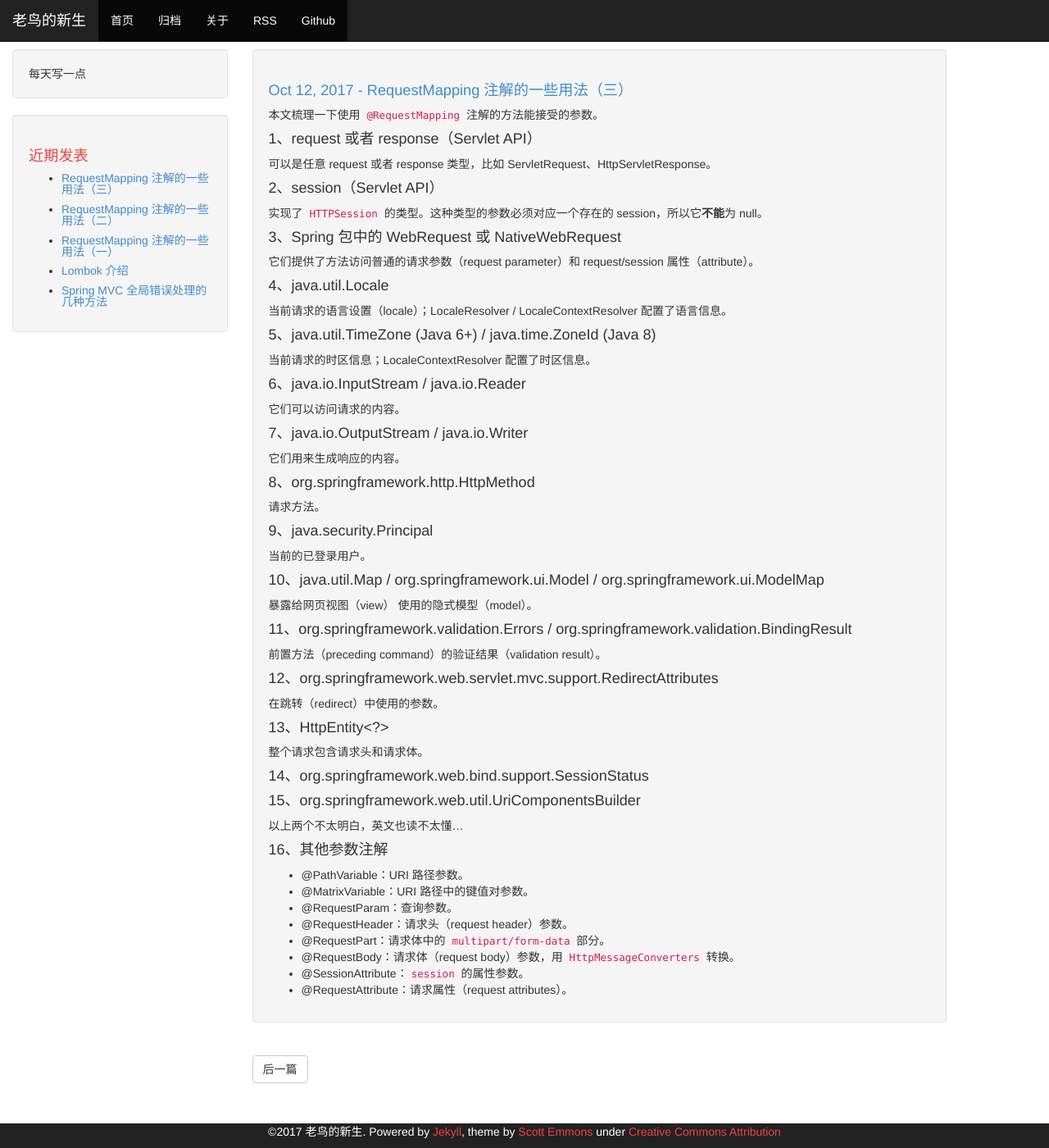
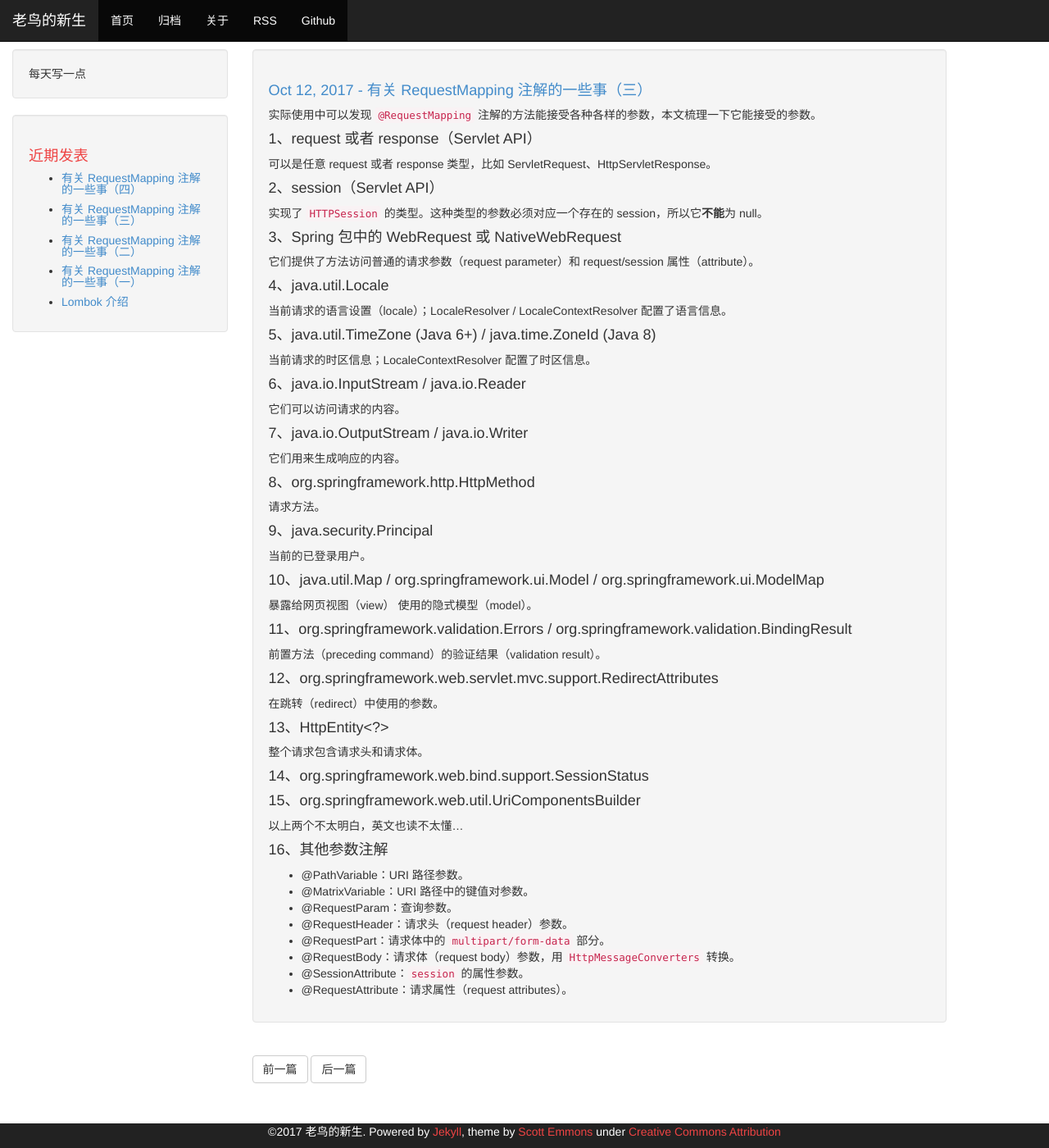
Before and after one commit to jyjsjd/jyjsjd.github.io, a Jekyll site: the page built from _posts/2017-10-12-controller-3.md, in a window 1280 px wide and 1400 px high. Shown: the whole window at 82% size. Built offline with Jekyll 4.4.1, drawn with Linux system fonts in a browser that asks for light colours; some of the changed lines change nothing that is shown.

Commit message:
controller-4

```diff
--- a/_posts/2017-10-10-controller-1.md
+++ b/_posts/2017-10-10-controller-1.md
@@ -1,11 +1,11 @@
 ---
 layout: post
-title: RequestMapping 注解的一些用法（一）
+title: 有关 RequestMapping 注解的一些事（一）
 category: ['Spring']
 tags: ['Spring']
 author: 景阳
 email: jyjsjd@hotmail.com
-description: RequestMapping 注解的一些用法
+description: 有关 RequestMapping 注解的一些事
 ---
 
 ### 1、同一 URI 对应不同 Http 方法
--- a/_posts/2017-10-11-controller-2.md
+++ b/_posts/2017-10-11-controller-2.md
@@ -1,11 +1,11 @@
 ---
 layout: post
-title: RequestMapping 注解的一些用法（二）
+title: 有关 RequestMapping 注解的一些事（二）
 category: ['Spring']
 tags: ['Spring']
 author: 景阳
 email: jyjsjd@hotmail.com
-description: RequestMapping 注解的一些用法
+description: 有关 RequestMapping 注解的一些事
 ---
 
 ### 5、Consumable Media Types
--- a/_posts/2017-10-12-controller-3.md
+++ b/_posts/2017-10-12-controller-3.md
@@ -1,14 +1,14 @@
 ---
 layout: post
-title: RequestMapping 注解的一些用法（三）
+title: 有关 RequestMapping 注解的一些事（三）
 category: ['Spring']
 tags: ['Spring']
 author: 景阳
 email: jyjsjd@hotmail.com
-description: RequestMapping 注解的一些用法
+description: 有关 RequestMapping 注解的一些事
 ---
 
-本文梳理一下使用 `@RequestMapping` 注解的方法能接受的参数。
+实际使用中可以发现 `@RequestMapping` 注解的方法能接受各种各样的参数，本文梳理一下它能接受的参数。
 
 #### 1、request 或者 response（Servlet API）
 可以是任意 request 或者 response 类型，比如 ServletRequest、HttpServletResponse。
--- /dev/null
+++ b/_posts/2017-10-13-controller-4.md
@@ -0,0 +1,53 @@
+---
+layout: post
+title: 有关 RequestMapping 注解的一些事（四）
+category: ['Spring']
+tags: ['Spring']
+author: 景阳
+email: jyjsjd@hotmail.com
+description: 有关 RequestMapping 注解的一些事
+---
+
+本文梳理一下 `@RequestMapping` 注解的方法支持的返回值类型。
+
+1、ModelAndView
+包含了 model 和 view。
+
+2、Model
+视图的名称由 `RequestToViewNameTranslator` 隐式地决定。
+
+3、Map
+和 `Model` 一样。
+
+4、View
+视图的名称。
+
+5、String
+逻辑视图名称。
+
+6、void
+响应由方法自行决定（直接向响应体中写入内容）；或者视图由 `RequestToViewNameTranslator` 隐式决定。
+
+7、HttpEntity<?> / ResponseEntity<?>
+返回的是整个响应头和响应体（response headers and contents）。
+
+8、HttpHeaders
+返回只有响应头的响应。
+
+9、Callable<?>
+异步响应。
+
+10、DeferredResult<?>
+when the application wants to produce the return value from a thread of its own choosing.
+
+11、ResponseBodyEmitter
+向响应体异步地写入多个对象。
+
+12、SseEmitter
+can be returned to write Server-Sent Events to the response asynchronously; also supported as the body within a ResponseEntity.
+
+13、StreamingResponseBody
+can be returned to write to the response OutputStream asynchronously; also supported as the body within a ResponseEntity.
+
+14、带有 @ResponseBody 注解的方法
+返回的内容会被写入响应体（response body）。
```
